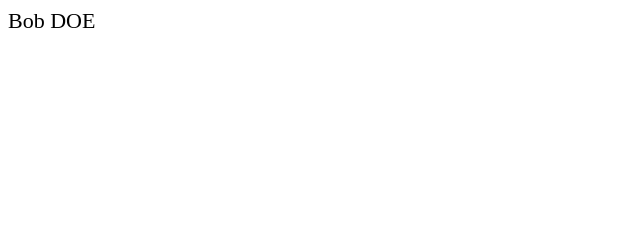
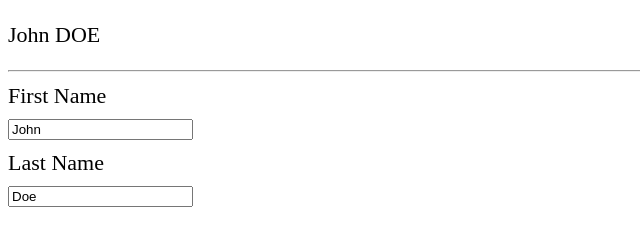
Before and after one commit to socheathorl/learn-vue, a plain HTML site: page sec02-01/index.html in a window 1280 px wide. Shown: the whole page, without its empty margins (0-640 px from the left). Drawn offline with nearby package versions, Linux system fonts and the light colour scheme.

Commit message:
two-way data binding

```diff
--- a/sec02-01/app.js
+++ b/sec02-01/app.js
@@ -11,7 +11,3 @@ const vm = Vue.createApp({
         }
     }
 }).mount('#app')
-
-setTimeout(() => {
-    vm.firstName = 'Bob'
-}, 2000)
--- a/sec02-01/index.html
+++ b/sec02-01/index.html
@@ -6,7 +6,14 @@
   </head>
   <body>
     <div id="app" v-cloak>
-      {{ fullName() }}
+      <p>{{ fullName() }}</p>
+      <hr />
+
+      <label>First Name</label>
+      <input type="text" v-model="firstName" />
+
+      <label>Last Name</label>
+      <input type="text" v-model="lastName" />
     </div>
 
     <script src="https://unpkg.com/vue@3/dist/vue.global.js"></script>
```
